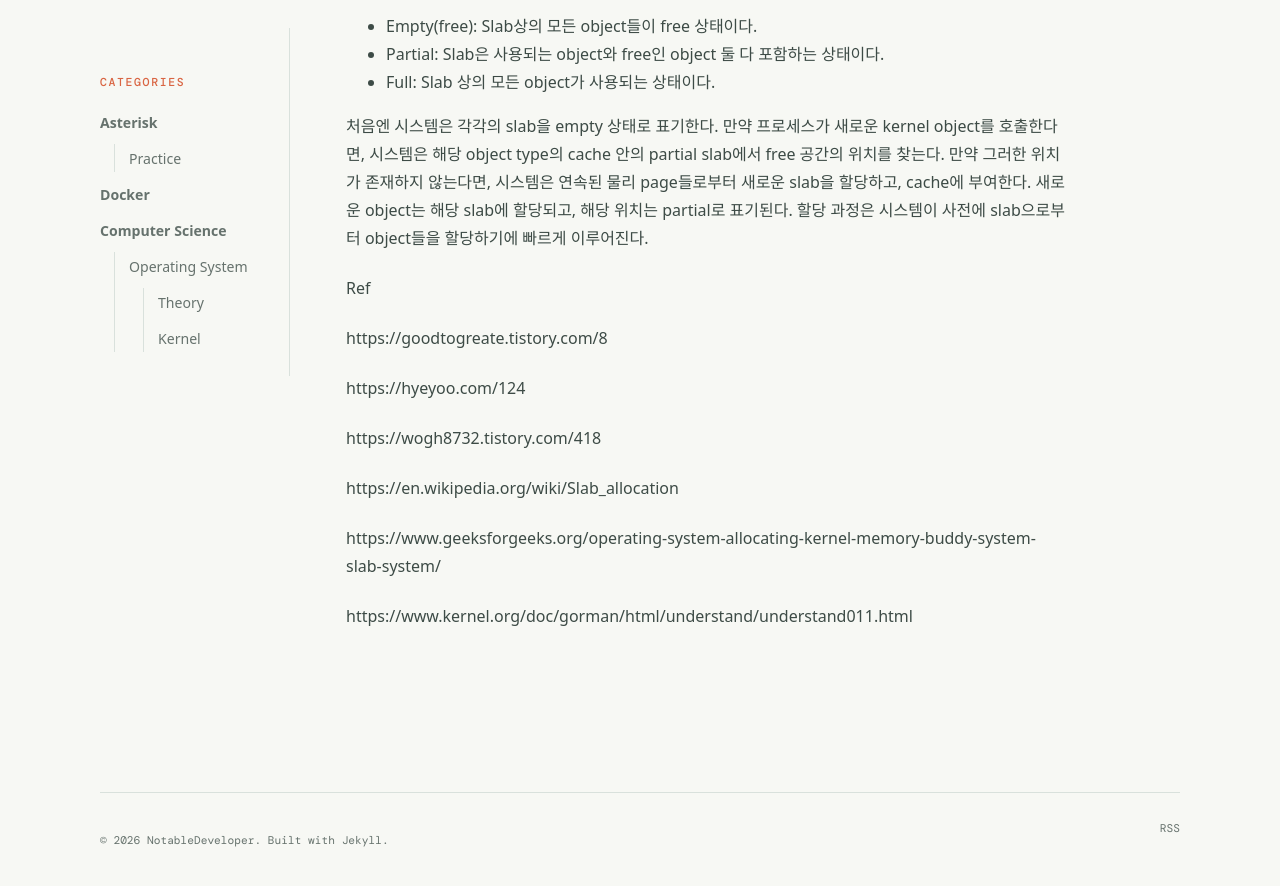
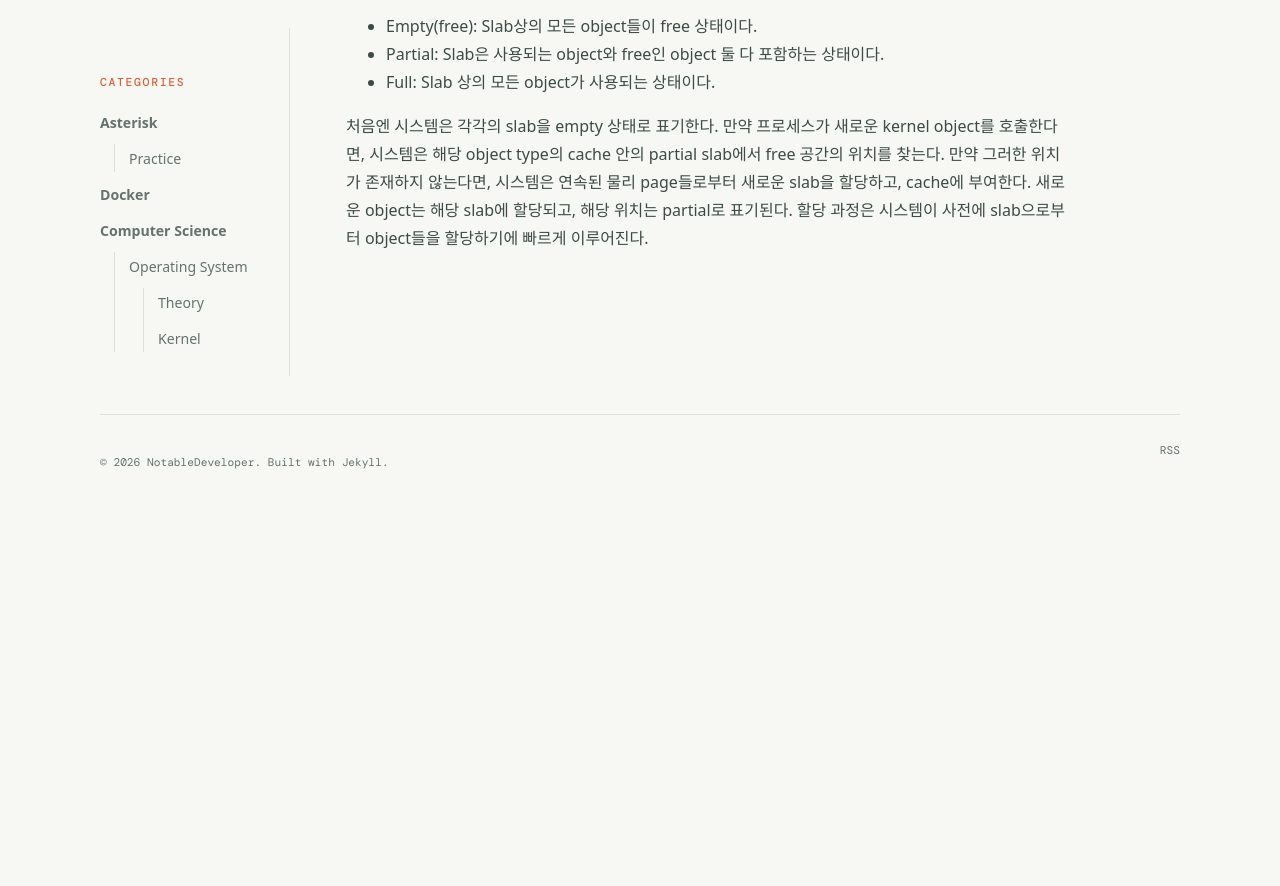
Before and after one commit to NotableDeveloper/NotableDeveloper.github.io, a Jekyll site: the page built from _posts/2026-11-11-kernel-slab-allocation.md, in a window 1280 px wide and 900 px high, scrolled down 2636 px. Shown: the top 886 px of the window. Built offline with Jekyll 4.4.1, drawn with Linux system fonts in a browser that asks for light colours; some web fonts are replaced; after the commit the page ends 3158 px from its top, so only the background shows below that.

Commit message:
Remove reference links from Buddy and Slab posts

```diff
--- a/_posts/2026-11-11-kernel-slab-allocation.md
+++ b/_posts/2026-11-11-kernel-slab-allocation.md
@@ -54,17 +54,3 @@ Slab과 cache에 대해 정리하자면 다음과 같다.
 - Full: Slab 상의 모든 object가 사용되는 상태이다.
 
 처음엔 시스템은 각각의 slab을 empty 상태로 표기한다. 만약 프로세스가 새로운 kernel object를 호출한다면, 시스템은 해당 object type의 cache 안의 partial slab에서 free 공간의 위치를 찾는다. 만약 그러한 위치가 존재하지 않는다면, 시스템은 연속된 물리 page들로부터 새로운 slab을 할당하고, cache에 부여한다. 새로운 object는 해당 slab에 할당되고, 해당 위치는 partial로 표기된다. 할당 과정은 시스템이 사전에 slab으로부터 object들을 할당하기에 빠르게 이루어진다.
-
-Ref
-
-[https://goodtogreate.tistory.com/8](https://goodtogreate.tistory.com/8)
-
-[https://hyeyoo.com/124](https://hyeyoo.com/124)
-
-[https://wogh8732.tistory.com/418](https://wogh8732.tistory.com/418)
-
-[https://en.wikipedia.org/wiki/Slab_allocation](https://en.wikipedia.org/wiki/Slab_allocation)
-
-[https://www.geeksforgeeks.org/operating-system-allocating-kernel-memory-buddy-system-slab-system/](https://www.geeksforgeeks.org/operating-system-allocating-kernel-memory-buddy-system-slab-system/)
-
-[https://www.kernel.org/doc/gorman/html/understand/understand011.html](https://www.kernel.org/doc/gorman/html/understand/understand011.html)
```
Also changed, not shown: _posts/2026-11-11-kernel-buddy-allocation.md (+0 -12 lines).
